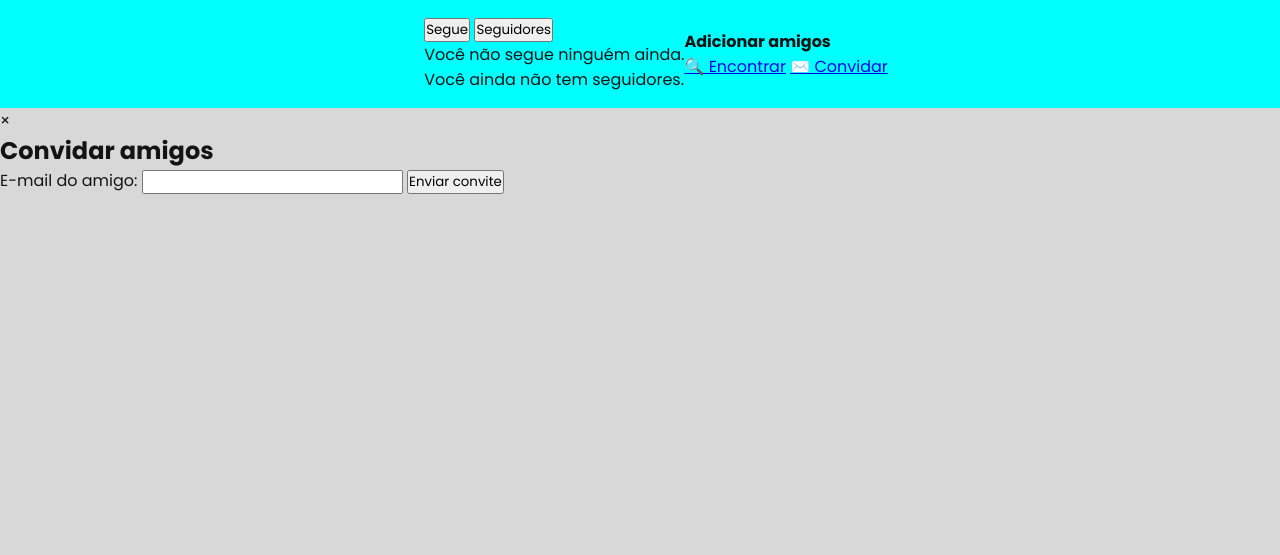
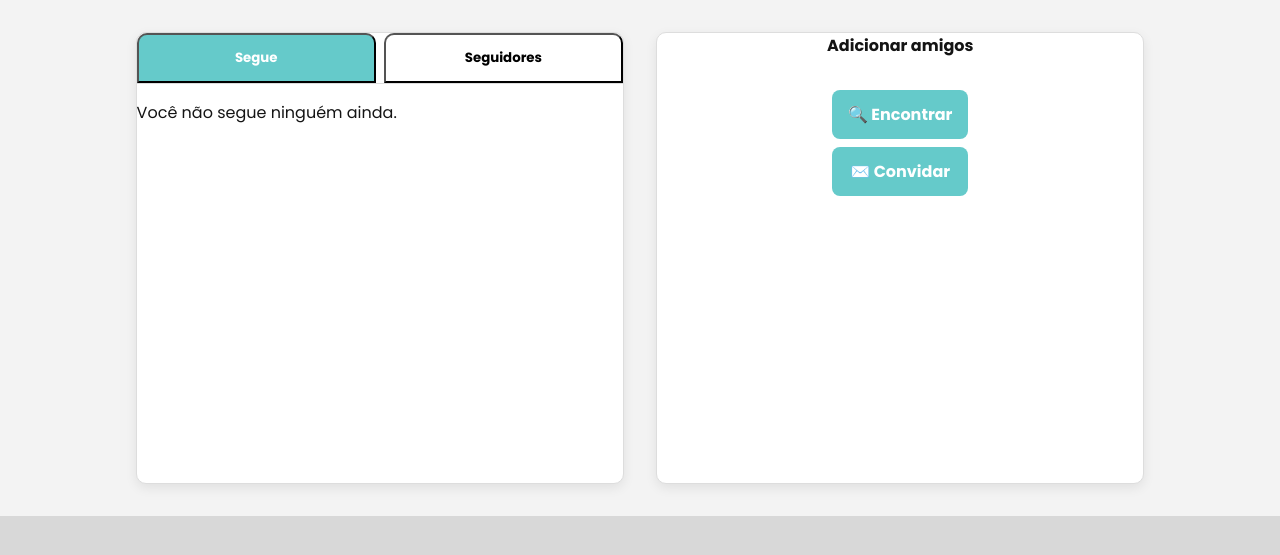
Before and after one commit to marcosantonioh/teste2, a Django app: page /login/perfil/amigos/ in a window 1280 px wide. Shown: the part 84-639 px from the top of the page. Run offline with Django 5.2, Linux system fonts and the light colour scheme; a user stored in the database is signed in; tables that the repository leaves empty hold one stand-in row (values such as "Sample post"); some web fonts are replaced.

Commit message:
edit in amigos page

```diff
--- a/apps/usuarios/templates/usuarios/amigos.html
+++ b/apps/usuarios/templates/usuarios/amigos.html
@@ -9,21 +9,19 @@
 
 <div class="container">
 
-  <div class="seguidores-container">
+  <div class="box lista">
     <!-- Abas -->
     <div class="tabs">
       <button class="tab active" onclick="mostrarAba('segue')">Segue</button>
       <button class="tab" onclick="mostrarAba('seguidores')">Seguidores</button>
     </div>
 
+
     <!-- Conteúdo das Abas -->
     <div id="segue" class="tab-content active">
       {% for perfil in seguindo|slice:":3" %}
         <div class="perfil-item">
-        <img
-          src="{{ perfil.foto.url }}"
-          alt="Foto de {{ perfil.user.username }}"
-        />
+          <img src="{{ perfil.foto.url }}" alt="Foto de {{ perfil.user.username }}"/>
           <div>
             <strong>{{ perfil.user.get_full_name }}</strong><br />
             <span>{{ perfil.pontos }} XP</span>
@@ -31,7 +29,8 @@
         </div>
       {% empty %}
         <p>Você não segue ninguém ainda.</p>
-      {% endfor %} {% if seguindo|length > 3 %}
+      {% endfor %}
+      {% if seguindo|length > 3 %}
         <div class="ver-mais">
           <a href="#">Ver mais {{ seguindo|length|add:"-3" }}</a>
         </div>
@@ -41,10 +40,7 @@
     <div id="seguidores" class="tab-content">
       {% for perfil in seguidores|slice:":3" %}
         <div class="perfil-item">
-        <img
-          src="{{ perfil.foto.url }}"
-          alt="Foto de {{ perfil.user.username }}"
-        />
+          <img src="{{ perfil.foto.url }}" alt="Foto de {{ perfil.user.username }}"/>
           <div>
             <strong>{{ perfil.user.get_full_name }}</strong><br />
             <span>{{ perfil.pontos }} XP</span>
@@ -52,34 +48,30 @@
         </div>
       {% empty %}
         <p>Você ainda não tem seguidores.</p>
-      {% endfor %} {% if seguidores|length > 3 %}
+      {% endfor %}
+      {% if seguidores|length > 3 %}
         <div class="ver-mais">
           <a href="#">Ver mais {{ seguidores|length|add:"-3" }}</a>
         </div>
       {% endif %}
     </div>
+
   </div>
 
-  <!-- Seção: Adicionar amigos -->
-  <div class="adicionar-amigos">
+
+
+  <div class="box adicionar-amigos">
     <h4>Adicionar amigos</h4>
     <div class="opcoes-amigos">
       <!-- Link direto para página -->
-      <a href="{% url 'usuarios:encontrar_amigos' %}" class="botao-opcao"
-        >🔍 Encontrar</a
-      >
-
+      <a href="{% url 'usuarios:encontrar_amigos' %}" class="botao-opcao">🔍 Encontrar</a>
       <!-- Botão para abrir o modal -->
-      <a
-        href="javascript:void(0)"
-        onclick="abrirModalConvidar()"
-        class="botao-opcao"
-        >✉️ Convidar</a
-      >
+      <a href="javascript:void(0)" onclick="abrirModalConvidar()" class="botao-opcao">✉️ Convidar</a>
     </div>
   </div>
 
 </div>
+
 
 <!-- Modal oculto inicialmente -->
 <div id="modal-convidar" class="modal">
@@ -94,6 +86,9 @@
       </form>
     </div>
   </div>
+
+
+
 <!-- Script de abas -->
 <script>
   function mostrarAba(id) {
--- a/static/style/partials/usuarios/amigos.css
+++ b/static/style/partials/usuarios/amigos.css
@@ -1,11 +1,198 @@
 @import url("static/style/global/global.css");
 
 .container {
+  display: flex;
+  justify-content: center;
+  align-items: flex-start;
+  gap: 2rem;
+  padding: 2rem;
+  flex-wrap: wrap;
+  background-color: #f3f3f3;
+}
+
+/* BOX GERAL */
+.box {
+  width: 40%;
+  min-height: 450px;
+  background-color: #fff;
+  border-radius: 10px;
+  border: 1px solid #ddd;
+  box-shadow: 0 4px 12px rgba(0, 0, 0, 0.08);
+  /* padding: 1.5rem; */
+  display: flex;
+  flex-direction: column;
+  gap: 1rem;
+}
+
+/* ABA LISTA DE AMIGOS */
+.box.lista {
+  align-items: center;
+}
+
+/* TABS */
+.tabs {
   width: 100%;
   display: flex;
   justify-content: center;
+  gap: 0.5rem;
+  /* background-color: #c0c0c0; */
+  /* border-radius: 8px; */
+  /* padding: 0.5rem 1rem; */
+  border-bottom: 1px solid #ddd;
+}
+
+.tab {
+  width: 100%;
+  padding: 0.8rem 1rem;
+  border-radius: 10px 10px 0px 0px;
+  background-color: transparent;
+  /* background-color: red; */
+  cursor: pointer;
+  /* border-radius: 6px; */
+  transition: background-color 0.3s ease;
+  font-weight: bold;
+}
+
+.tab:hover {
+  background-color: #a0e0e0;
+}
+
+.tab.active {
+  background-color: #65caca;
+  color: white;
+}
+
+/* CONTEÚDO DAS ABAS */
+.tab-content {
+  display: none;
+  width: 100%;
+  flex-direction: column;
+  gap: 1rem;
+}
+
+.tab-content.active {
+  display: flex;
+}
+
+/* ITEM DE PERFIL */
+.perfil-item {
+  display: flex;
   align-items: center;
-  /* gap: 5rem;  */
-  padding: 1rem;
-  background-color: aqua;
+  gap: 1rem;
+  padding: 0.75rem;
+  border: 1px solid #ddd;
+  border-radius: 8px;
+  background-color: #f9f9f9;
 }
+
+.perfil-item img {
+  width: 50px;
+  height: 50px;
+  border-radius: 50%;
+  object-fit: cover;
+}
+
+/* VER MAIS */
+.ver-mais {
+  text-align: center;
+}
+
+.ver-mais a {
+  text-decoration: none;
+  color: #007bff;
+  font-weight: bold;
+  transition: color 0.3s;
+}
+
+.ver-mais a:hover {
+  color: #0056b3;
+}
+
+/* BOX ADICIONAR AMIGOS */
+.box.adicionar-amigos {
+  align-items: center;
+  text-align: center;
+}
+
+.opcoes-amigos {
+  display: flex;
+  flex-direction: column;
+  gap: 0.5rem;
+  margin-top: 1rem;
+}
+
+.botao-opcao {
+  padding: 0.75rem 1rem;
+  background-color: #65caca;
+  color: white;
+  border-radius: 8px;
+  text-decoration: none;
+  font-weight: bold;
+  transition: background-color 0.3s ease;
+}
+
+.botao-opcao:hover {
+  background-color: #4bb0b0;
+}
+
+/* MODAL */
+.modal {
+  display: none;
+  position: fixed;
+  z-index: 1000;
+  left: 0;
+  top: 0;
+  width: 100%;
+  height: 100%;
+  overflow: auto;
+  background-color: rgba(0, 0, 0, 0.5);
+}
+
+.modal-content {
+  background-color: #ffffff;
+  margin: 10% auto;
+  padding: 2rem;
+  border: 1px solid #888;
+  width: 40%;
+  border-radius: 10px;
+  position: relative;
+}
+
+.close {
+  color: #aaa;
+  position: absolute;
+  top: 1rem;
+  right: 1.5rem;
+  font-size: 28px;
+  font-weight: bold;
+  cursor: pointer;
+}
+
+.close:hover,
+.close:focus {
+  color: black;
+}
+
+.modal-content input[type="email"] {
+  width: 100%;
+  padding: 0.75rem;
+  margin-top: 1rem;
+  border: 1px solid #ccc;
+  border-radius: 6px;
+}
+
+.modal-content button {
+  margin-top: 1rem;
+  padding: 0.75rem 1.5rem;
+  background-color: #65caca;
+  color: white;
+  border: none;
+  border-radius: 6px;
+  font-weight: bold;
+  cursor: pointer;
+  transition: background-color 0.3s ease;
+}
+
+.modal-content button:hover {
+  background-color: #4bb0b0;
+}
--- a/templates/navbar.html
+++ b/templates/navbar.html
@@ -59,13 +59,13 @@
                 <a href="{% url 'usuarios:perfil_usuario' %}">Perfil</a>
               </div>
               <div class="option">
-                <img src="{% static 'img/user.svg' %}" alt="" />
+                <img src="{% static 'img/amigos.svg' %}" alt="" />
                 <a href="{% url 'usuarios:amigos' %}">Amigos</a>
               </div>
-              <div class="option">
+              <!-- <div class="option">
                 <img src="{% static 'img/ajuda.svg' %}" alt="" />
                 <a href="{% url 'usuarios:logout_usuario' %}">Ajuda</a>
-              </div>
+              </div> -->
               <div class="option">
                 <img src="{% static 'img/settings.svg' %}" alt="" />
                 <a href="{% url 'usuarios:editar_perfil' %}">Configurações</a>
```
Also changed, not shown: static/img/amigos.svg (added). Lines whose indentation alone changed are shown as unchanged.
